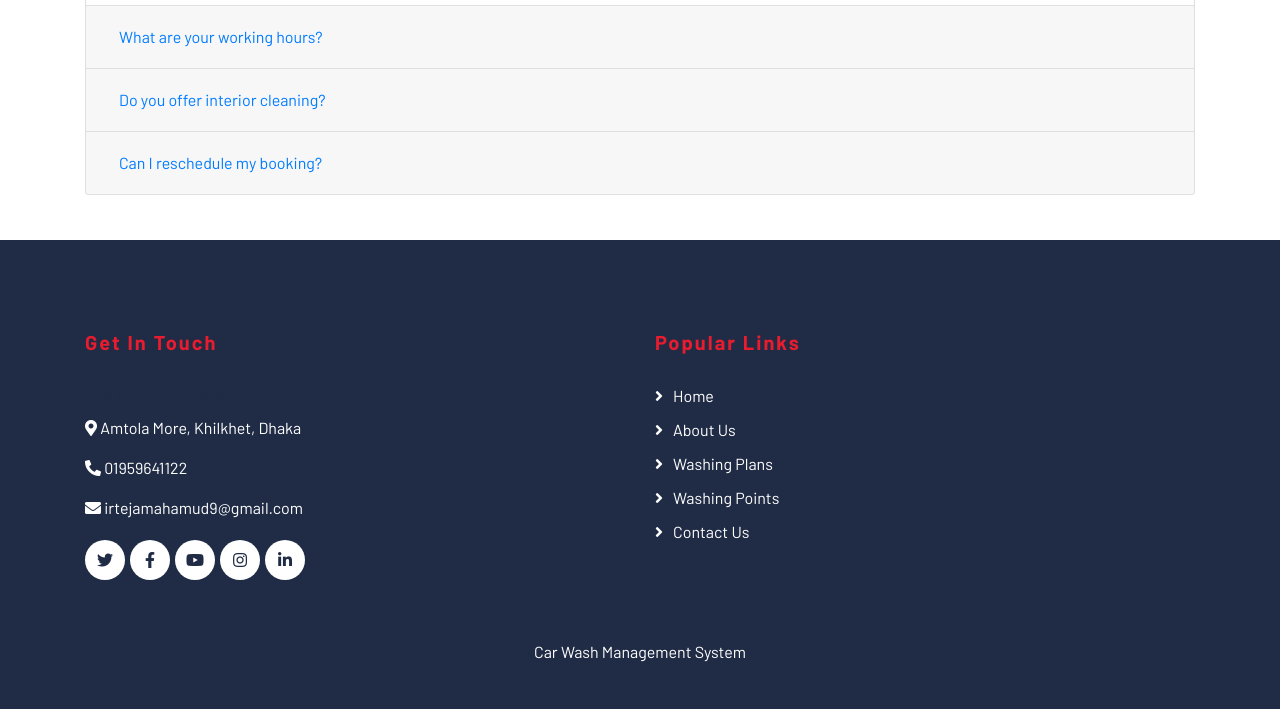
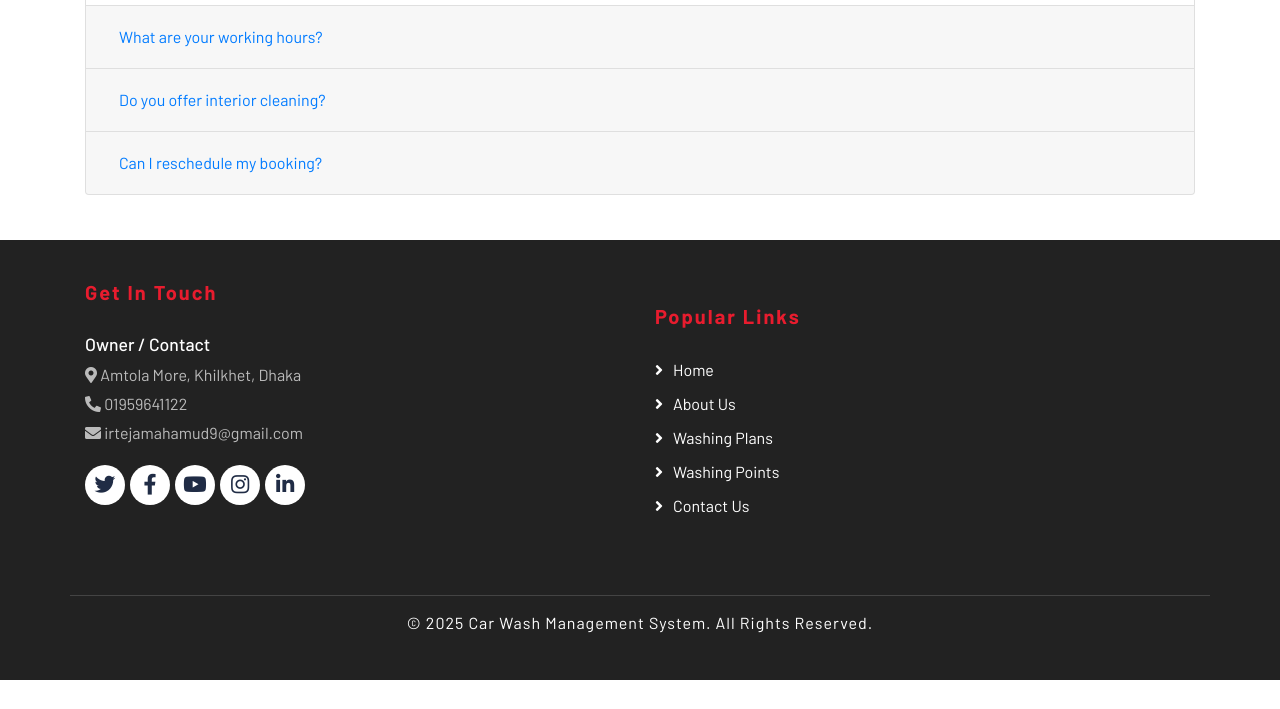
Before and after one commit to irtejamahamud/Car_Wash_Management, a PHP site: page /index.php in a window 1280 px wide. Shown: the part 3181-3890 px from the top of the page. After the commit the page ends 3861 px from the top, so only its background shows below. Run offline with PHP 8.4, Linux system fonts and the light colour scheme; data comes from the database, SQL or seed files in the repository; some libraries are stand-ins or nearby versions.

Commit message:
enhance footer styling and content, update copyright notice

```diff
--- a/includes/footer.php
+++ b/includes/footer.php
@@ -1,9 +1,85 @@
+<style>
+.footer {
+    background: #222;
+    color: #fff;
+    padding: 40px 0 0 0;
+    font-family: 'Barlow', sans-serif;
+}
+.footer h2 {
+    color: #43db83;
+    font-weight: 700;
+    margin-bottom: 1rem;
+}
+.footer-contact h5 {
+    color: #fff;
+    font-size: 1.1rem;
+    margin-bottom: 0.5rem;
+}
+.footer-contact p, .footer-contact a {
+    color: #bbb;
+    margin-bottom: 0.3rem;
+    font-size: 1rem;
+}
+.footer-contact a:hover {
+    color: #43db83;
+    text-decoration: underline;
+}
+.footer-social {
+    margin-top: 1.5rem;
+}
+.footer-social .btn {
+    background: #333;
+    color: #43db83;
+    margin-right: 8px;
+    border-radius: 50%;
+    width: 38px;
+    height: 38px;
+    display: inline-flex;
+    align-items: center;
+    justify-content: center;
+    font-size: 1.3rem;
+    transition: background 0.2s, color 0.2s;
+}
+.footer-social .btn:hover {
+    background: #43db83;
+    color: #222;
+}
+.footer-link {
+    margin-top: 1.5rem;
+}
+.footer-link a {
+    display: block;
+    color: #bbb;
+    margin-bottom: 0.5rem;
+    font-size: 1rem;
+    text-decoration: none;
+    transition: color 0.2s;
+}
+.footer-link a:hover {
+    color: #43db83;
+    text-decoration: underline;
+}
+.copyright {
+    border-top: 1px solid #444;
+    margin-top: 2rem;
+    padding: 1rem 0;
+    text-align: center;
+    color: #bbb;
+    font-size: 1rem;
+    letter-spacing: 1px;
+}
+@media (max-width: 767px) {
+    .footer-contact, .footer-link {
+        margin-top: 2rem;
+    }
+}
+</style>
 <div class="footer">
-            <div class="container">
-                <div class="row">
-                    <div class="col-lg-6 col-md-6">
-                        <div class="footer-contact">
-                            <h2>Get In Touch</h2>
+    <div class="container">
+        <div class="row">
+            <div class="col-lg-6 col-md-6">
+                <div class="footer-contact">
+                    <h2>Get In Touch</h2>
 <?php
 $sql = "SELECT * from tblpages where type='contact'";
 $query = $dbh -> prepare($sql);
@@ -19,14 +95,14 @@
                         <h5 class="mb-2">Owner / Contact</h5>
                         <p><em class="fa fa-map-marker-alt"></em> Amtola More, Khilkhet, Dhaka</p>
                         <p><em class="fa fa-phone-alt"></em> 01959641122</p>
-                        <p><em class="fa fa-envelope"></em> <a href="mailto:irtejamahamud9@gmail.com"></a>irtejamahamud9@gmail.com</p>
+                        <p><em class="fa fa-envelope"></em> <a href="mailto:irtejamahamud9@gmail.com">irtejamahamud9@gmail.com</a></p>
                     </div>
                             <div class="footer-social">
-                                <a class="btn" href=""><em class="fab fa-twitter"></em></a>
-                                <a class="btn" href=""><em class="fab fa-facebook-f"></em></a>
-                                <a class="btn" href=""><em class="fab fa-youtube"></em></a>
-                                <a class="btn" href=""><em class="fab fa-instagram"></em></a>
-                                <a class="btn" href=""><em class="fab fa-linkedin-in"></em></a>
+                                <a class="btn" href="#"><em class="fab fa-twitter"></em></a>
+                                <a class="btn" href="#"><em class="fab fa-facebook-f"></em></a>
+                                <a class="btn" href="#"><em class="fab fa-youtube"></em></a>
+                                <a class="btn" href="#"><em class="fab fa-instagram"></em></a>
+                                <a class="btn" href="#"><em class="fab fa-linkedin-in"></em></a>
                             </div>
                         </div>
                     </div>
@@ -47,7 +123,7 @@
                 </div>
             </div>
             <div class="container copyright">
-                <p>Car Wash Management System</p>
+                <p>&copy; <?php echo date('Y'); ?> Car Wash Management System. All Rights Reserved.</p>
             </div>
         </div>
         <!-- Footer End -->        <!-- Back to top button -->
```
